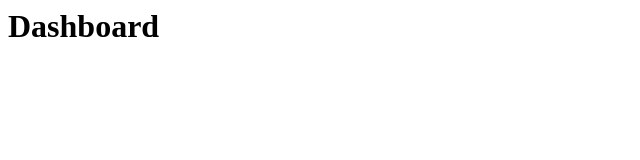
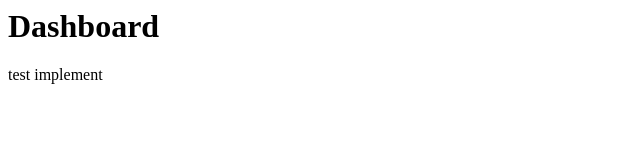
Before and after one commit to ushadharpure/Test1_app, a plain HTML site: page index.html in a window 1280 px wide. Shown: the full height of the page, 0-640 px from the left. Drawn offline with Linux system fonts and the light colour scheme.

Commit message:
commit on trunk branch

```diff
--- a/index.html
+++ b/index.html
@@ -1,6 +1,9 @@
 <html>
 <body>
 <h1> Dashboard </h1>
+<p>test implement</p>
+
 </body>
 
+
 </html>
```
